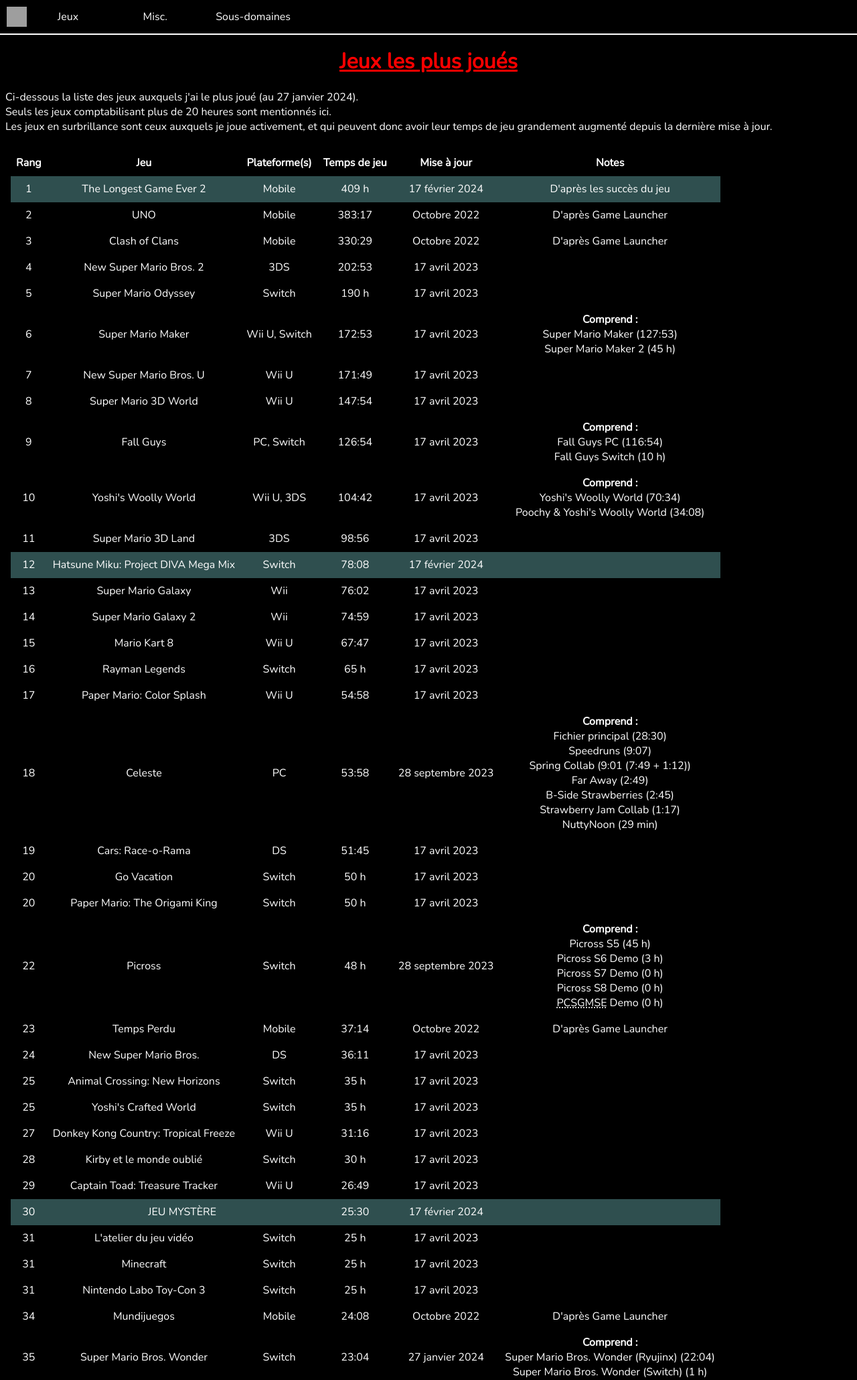
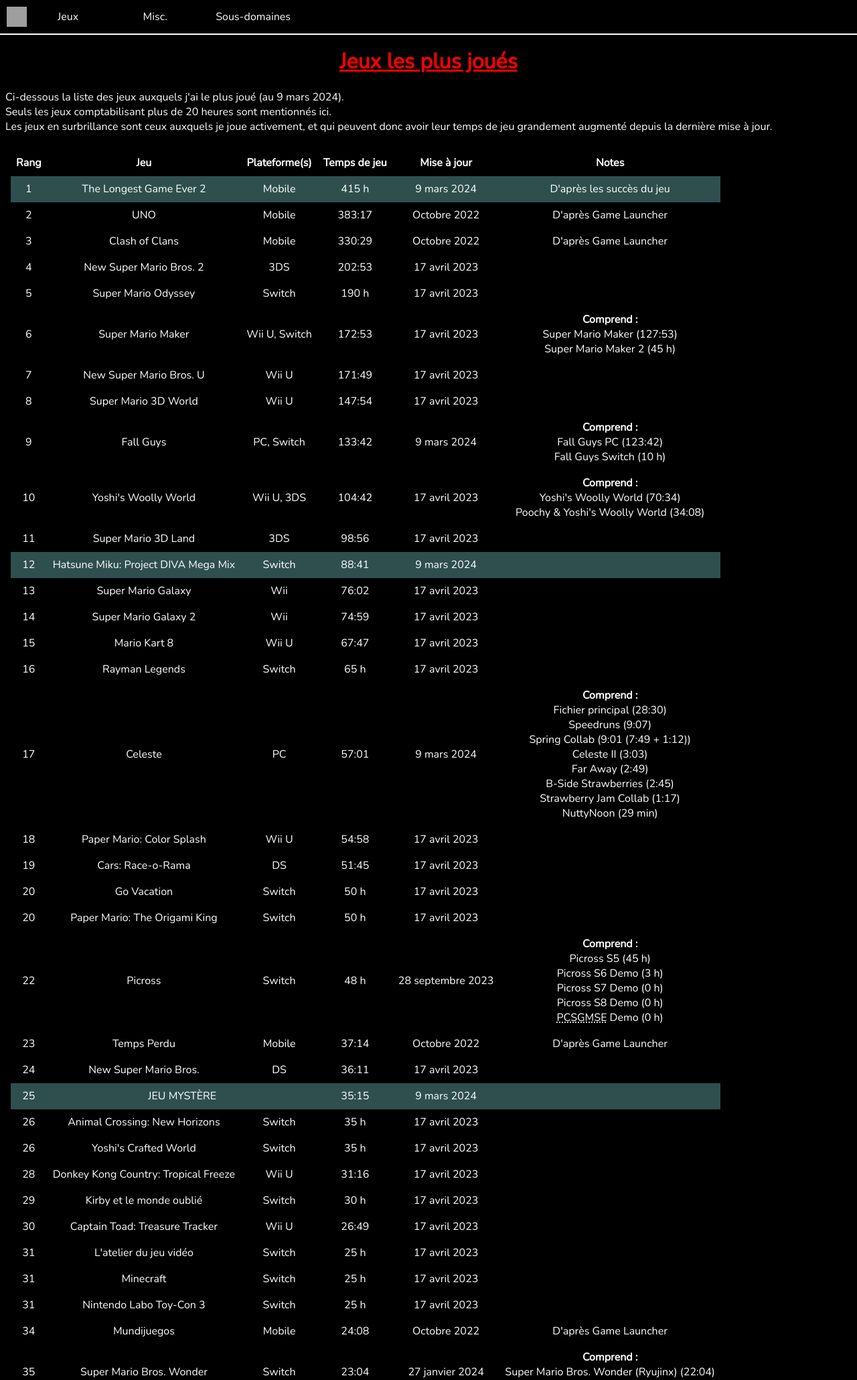
Before and after one commit to MarioSwitch/marioswitch.github.io, a PHP site: page /pages/misc/games.php in a window 1280 px wide. Shown: the top 2060 px of the page at 67% size. Run offline with PHP 8.4, Linux system fonts and the light colour scheme; grey boxes are pictures that could not be loaded.

Commit message:
v2.2 + update games

```diff
--- a/pages/misc/games.php
+++ b/pages/misc/games.php
@@ -13,7 +13,7 @@
         <?php insertMenu(); ?>
 		<h1>Jeux les plus joués</h1>
 		<p>
-            Ci-dessous la liste des jeux auxquels j'ai le plus joué (au 27 janvier 2024).<br>
+            Ci-dessous la liste des jeux auxquels j'ai le plus joué (au 9 mars 2024).<br>
             Seuls les jeux comptabilisant plus de 20 heures sont mentionnés ici.<br>
             Les jeux en surbrillance sont ceux auxquels je joue activement, et qui peuvent donc avoir leur temps de jeu grandement augmenté depuis la dernière mise à jour.
         </p>
@@ -30,8 +30,8 @@
                 <td><?php echo rank(1); ?></td>
                 <td>The Longest Game Ever 2</td>
                 <td>Mobile</td>
-                <td>409 h</td>
-                <td>17 février 2024</td>
+                <td>415 h</td>
+                <td>9 mars 2024</td>
                 <td>D'après les succès du jeu</td>
             </tr>
             <tr>
@@ -98,11 +98,11 @@
                 <td><?php echo rank(); ?></td>
                 <td>Fall Guys</td>
                 <td>PC, Switch</td>
-                <td>126:54</td>
-                <td>17 avril 2023</td>
+                <td>133:42</td>
+                <td>9 mars 2024</td>
                 <td>
                     <b>Comprend :</b>
-                    <br>Fall Guys PC (116:54)
+                    <br>Fall Guys PC (123:42)
                     <br>Fall Guys Switch (10 h)
                 </td>
             </tr>
@@ -130,8 +130,8 @@
                 <td><?php echo rank(); ?></td>
                 <td>Hatsune Miku: Project DIVA Mega Mix</td>
                 <td>Switch</td>
-                <td>78:08</td>
-                <td>17 février 2024</td>
+                <td>88:41</td>
+                <td>9 mars 2024</td>
                 <td></td>
             </tr>
             <tr>
@@ -168,28 +168,29 @@
             </tr>
             <tr>
                 <td><?php echo rank(); ?></td>
+                <td>Celeste</td>
+                <td>PC</td>
+                <td>57:01</td>
+                <td>9 mars 2024</td>
+                <td>
+                    <b>Comprend :</b>
+                    <br>Fichier principal (28:30)
+                    <br>Speedruns (9:07)
+                    <br>Spring Collab (9:01 (7:49 + 1:12))
+                    <br>Celeste II (3:03)
+                    <br>Far Away (2:49)
+                    <br>B-Side Strawberries (2:45)
+                    <br>Strawberry Jam Collab (1:17)
+                    <br>NuttyNoon (29 min)
+                </td>
+            </tr>
+            <tr>
+                <td><?php echo rank(); ?></td>
                 <td>Paper Mario: Color Splash</td>
                 <td>Wii U</td>
                 <td>54:58</td>
                 <td>17 avril 2023</td>
                 <td></td>
-            </tr>
-            <tr>
-                <td><?php echo rank(); ?></td>
-                <td>Celeste</td>
-                <td>PC</td>
-                <td>53:58</td>
-                <td>28 septembre 2023</td>
-                <td>
-                    <b>Comprend :</b>
-                    <br>Fichier principal (28:30)
-                    <br>Speedruns (9:07)
-                    <br>Spring Collab (9:01 (7:49 + 1:12))
-                    <br>Far Away (2:49)
-                    <br>B-Side Strawberries (2:45)
-                    <br>Strawberry Jam Collab (1:17)
-                    <br>NuttyNoon (29 min)
-                </td>
             </tr>
             <tr>
                 <td><?php echo rank(); ?></td>
@@ -246,6 +247,13 @@
                 <td>17 avril 2023</td>
                 <td></td>
             </tr>
+            <tr class="highlight">
+                <td><?php echo rank(); ?></td>
+                <td colspan="2">JEU MYSTÈRE</td>
+                <td>35:15</td>
+                <td>9 mars 2024</td>
+                <td></td>
+            </tr>
             <tr>
                 <td><?php echo rank(); ?></td>
                 <td>Animal Crossing: New Horizons</td>
@@ -284,13 +292,6 @@
                 <td>Wii U</td>
                 <td>26:49</td>
                 <td>17 avril 2023</td>
-                <td></td>
-            </tr>
-            <tr class="highlight">
-                <td><?php echo rank(); ?></td>
-                <td colspan="2">JEU MYSTÈRE</td>
-                <td>25:30</td>
-                <td>17 février 2024</td>
                 <td></td>
             </tr>
             <tr>
```
Also changed, not shown: index.php (+19 -1 lines).
